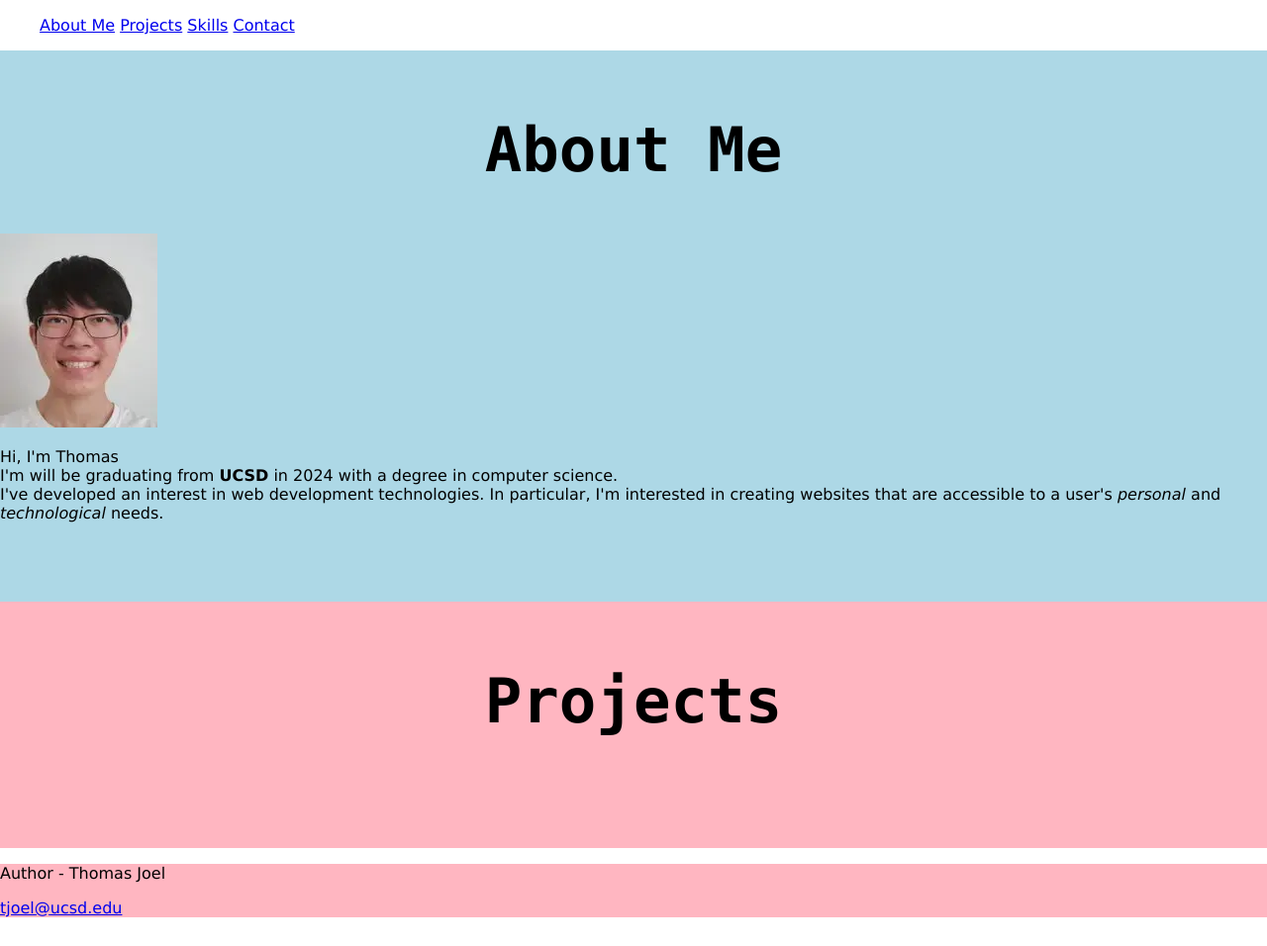
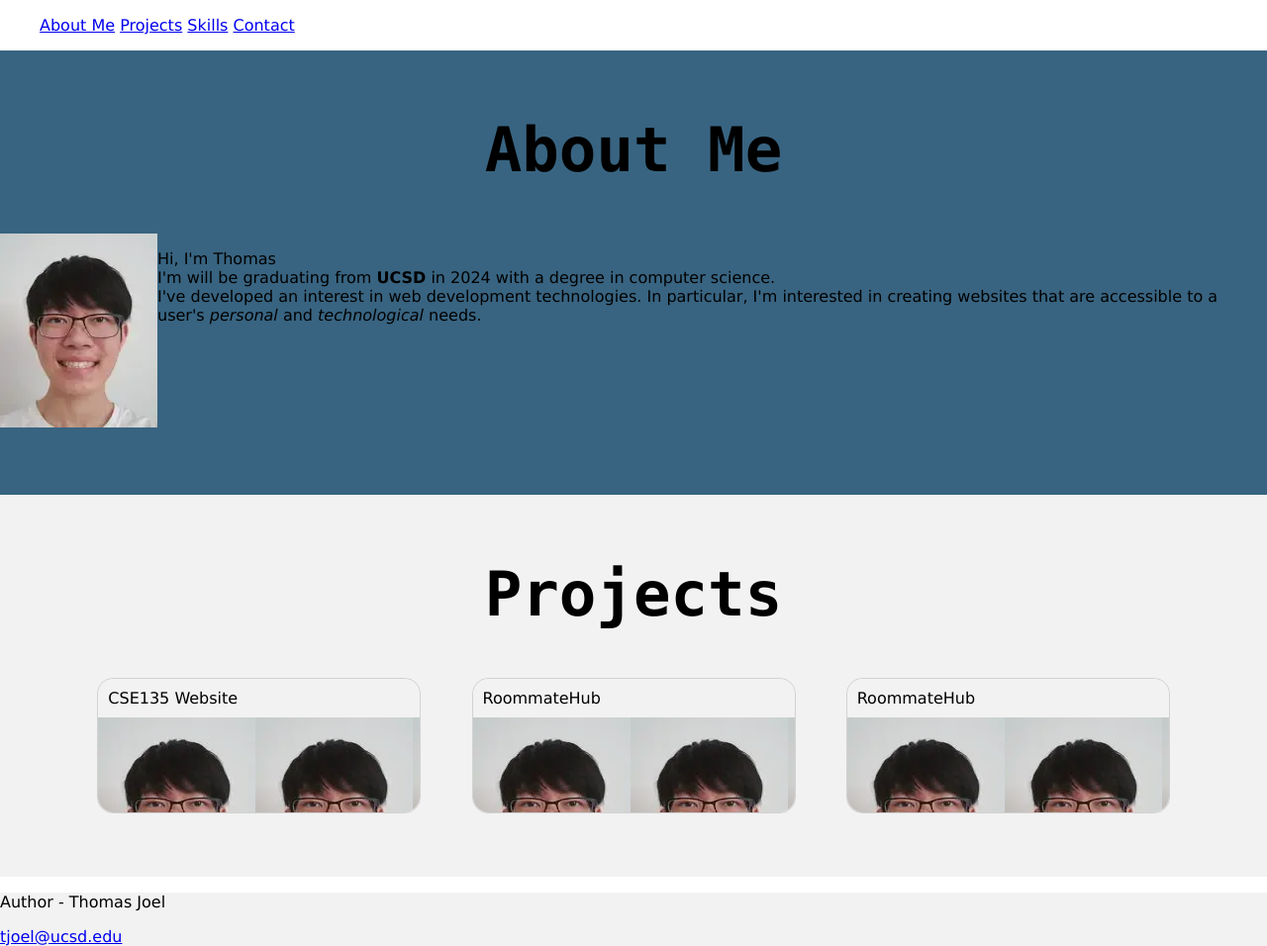
Before and after one commit to IzzaTommy/cse134-hw3, a plain HTML site: page index.html in a window 1280 px wide. Shown: the whole page at 99% size. Before the commit the page ends 927 px from the top, so only its background shows below. Drawn offline with Linux system fonts and the light colour scheme.

Commit message:
completed projects sections minus the assets

```diff
--- a/index.html
+++ b/index.html
@@ -28,35 +28,35 @@
         <section id="aboutme">
             <h2>About Me</h2>
 
+            <div>
                 <picture>
                     <source srcset="/images/portrait.webp">
                     <img src="/images/portrait.jpg" alt="Portrait of Thomas Joel">
                 </picture>
 
                 <p>Hi, I'm Thomas<br>I'm will be graduating from <strong>UCSD</strong> in 2024 with a degree in computer science.<br>I've developed an interest in web development technologies. In particular, I'm interested in creating websites that are accessible to a user's <em>personal</em> and <em>technological</em> needs.</p>
+            </div>
         </section>
-
-
 
         <section id="projects">
             <h2>Projects</h2>
 
             <div>
+                <div>
+                    <p>CSE135 Website</p>
+                    <p>CSS<br>A website implementing a <b>REST API</b> for <i>collection</i> of user activity and data.</p>
+                </div>
 
+                <div>
+                    <p>RoommateHub</p>
+                    <p>A <b>web</b> application for <i>organizing</i> bills and responsibilities between living-mates.</p>
                 </div>
-            <!-- <h3>CSE135 Website</h3>
-            <figure>
-                <img src="/images/CSE135_Website_Preview.jpg" alt="A preview of Thomas Joel's CSE135 Website.">
-                <figcaption>A website implementing a <b>REST API</b> for <i>collection</i> of user activity and data.</figcaption>
-            </figure>
 
-            <h3>RoommateHub</h3>
-            <figure>
-                <img src="/images/RoommateHub_Preview.webp" alt="A preview image of RoommateHub web application.">
-                <figcaption>A <b>web</b> application for <i>organizing</i> bills and responsibilities between living-mates.</figcaption>
-            </figure> -->
-
-
+                <div>
+                    <p>RoommateHub</p>
+                    <p>A <b>web</b> application for <i>organizing</i> bills and responsibilities between living-mates.</p>
+                </div>
+            </div>
         </section>
 
 
@@ -111,9 +111,9 @@
                 </tr>
 
             </table>
-        </section>
+        </section> -->
 
-
+<!--
         <section id="contact">
             <h2>Contact</h2>
 
--- a/style.css
+++ b/style.css
@@ -4,6 +4,12 @@
     }
 } */
 
+:root {
+    --cust-light: #F2F2F2;
+    --cust-main: #386481;
+    --cust-dark: #303030;
+    --cust-border: #D2D2D2;
+}
 
 * {
     font-family: 'Verdana', 'Arial', 'Helvetica', 'Times New Roman';
@@ -21,11 +27,12 @@ h2 {
 }
 
 #aboutme, #skills {
-    background-color: lightblue
+    background-color: var(--cust-main);
 }
 
 #projects, footer{
-    background-color: lightpink;
+    /* background-color: lightpink; */
+    background-color: var(--cust-light);
 }
 
 body {
@@ -36,7 +43,12 @@ section {
     padding: 4rem 0;
 }
 
-div {
+#aboutme > div {
+    display: flex;
+    justify-content: center;
+}
+
+#projects > div {
     display: flex;
 
     justify-content:center;
@@ -48,8 +60,36 @@ div {
     margin: 0 6vw;
 }
 
-.item {
+#projects > div > div {
     min-width: 0;
     max-width: 325px;
-    flex: 0 1 325px;
+    border: 1px solid var(--cust-border);
+    border-radius: 1rem;
+
+    display: flex;
+    flex-flow: column nowrap;
 }
+
+#projects > div > div > p:nth-child(1) {
+    background-color: var(--cust-light);
+
+    border-radius: 1rem 1rem 0 0;
+    padding: 10px;
+    margin: 0;
+}
+
+#projects > div > div > p:nth-child(2) {
+
+    border-radius: 0 0 1rem 1rem;
+    margin: 0;
+    padding: 10px;
+    color: transparent;
+    background-image: url('/images/portrait.jpg');
+    flex-grow: 1;
+}
+
+#projects > div > div:hover > p:nth-child(2) {
+    color: var(--cust-light);
+    background-image: linear-gradient(rgba(0,0,0,.7), rgba(0,0,0,.7)), url('/images/portrait.jpg');
+
+}
```
Lines whose indentation alone changed are shown as unchanged.
